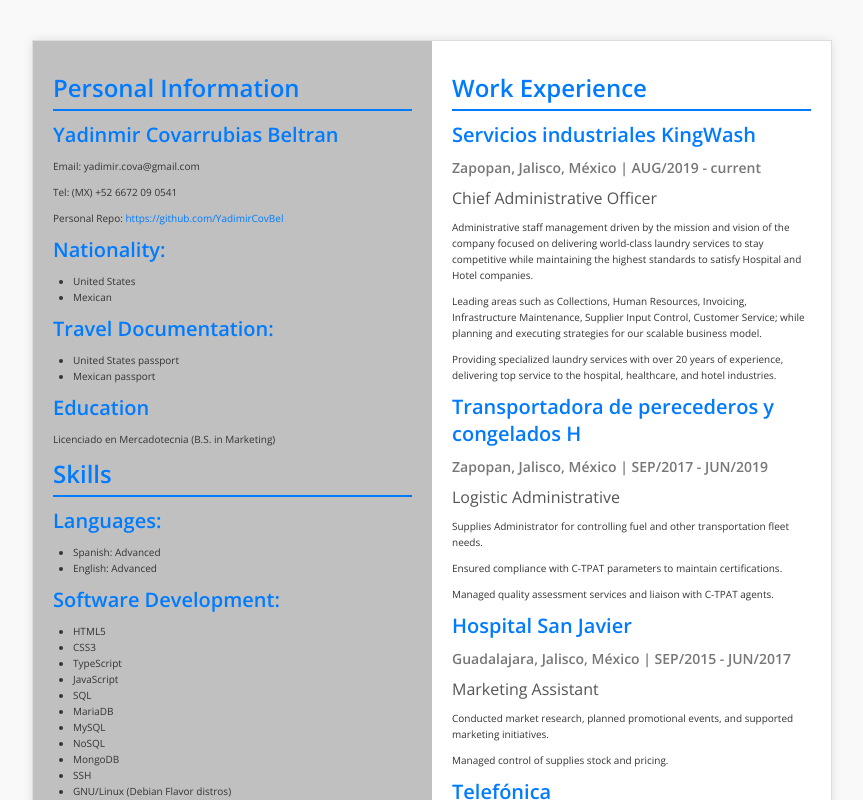
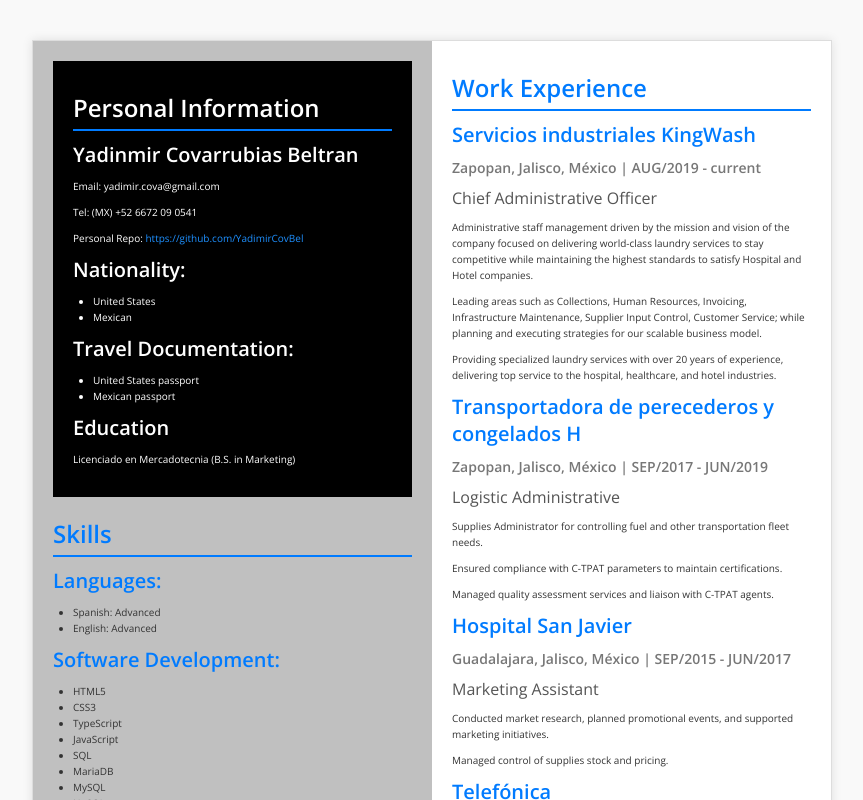
Before and after one commit to YadimirCovarrubiasBeltran/websiteCv, an Angular app: page / in a window 1280 px wide. Shown: the top 800 px of the page, without its empty margins (208-1071 px from the left). Built offline with nearby package versions, Linux system fonts and the light colour scheme.

Commit message:
Update cv.component.html to restructure personal-info section and improve layout

```diff
--- a/src/app/cv/cv.component.html
+++ b/src/app/cv/cv.component.html
@@ -2,6 +2,7 @@
     <div class="row">
       <div class="column left">
         <!-- Personal Information -->
+         <section class="personal-info">
         <h2>Personal Information</h2>
         <h3>{{ cvData.personalInformation.name }}</h3>
         <p>Email: {{ cvData.personalInformation.email }}</p>
@@ -12,6 +13,8 @@
             {{ cvData.personalInformation.personalRepo }}
           </a>
         </p>
+
+
         <h3>Nationality:</h3>
         <ul>
           <li *ngFor="let nationality of cvData.nationality">{{ nationality }}</li>
@@ -23,6 +26,7 @@
         <!-- Education -->
         <h3>Education</h3>
         <p>{{ cvData.education }}</p>
+    </section>
         <!-- Skills -->
         <h2>Skills</h2>
         <h3>Languages:</h3>
```
